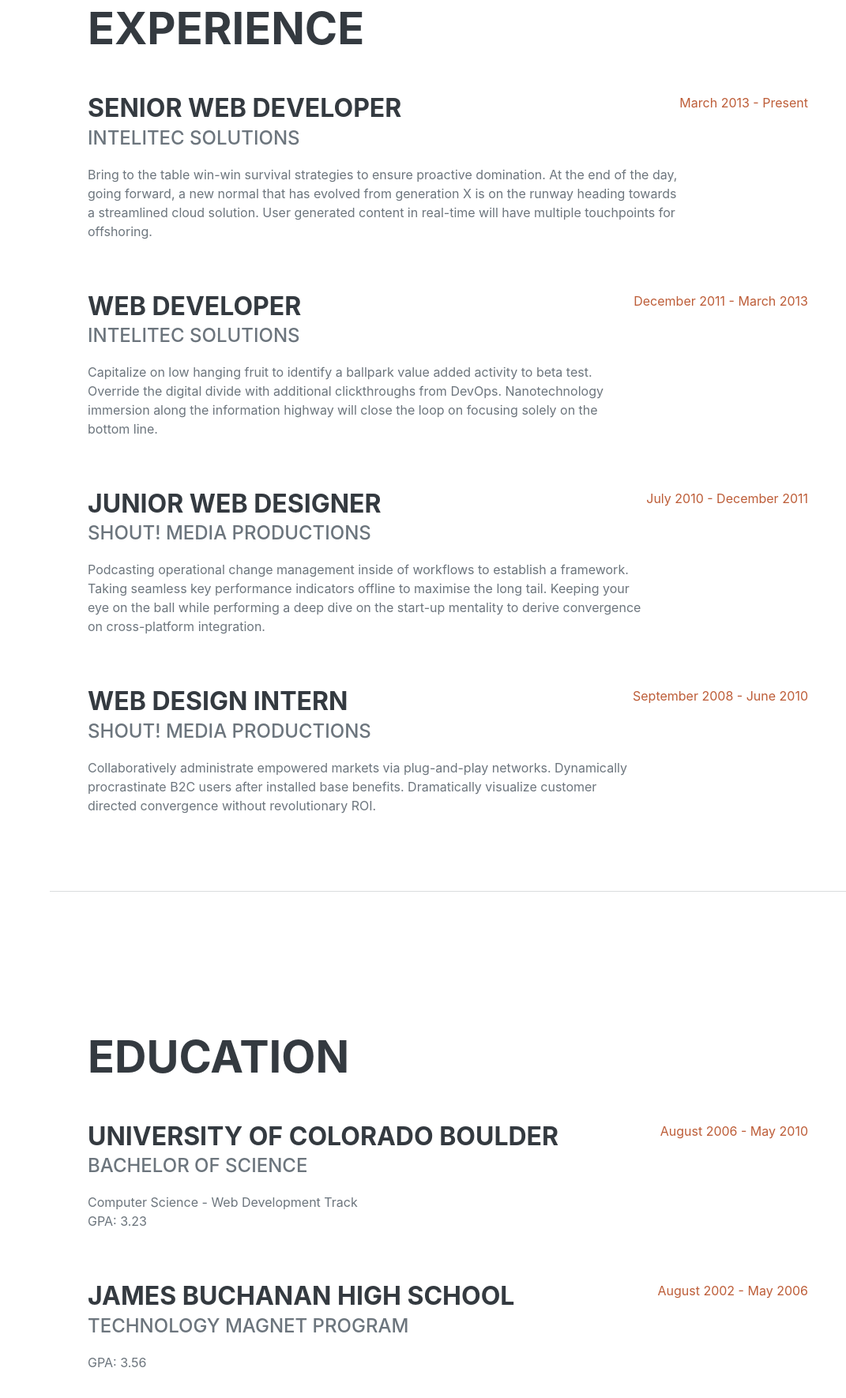
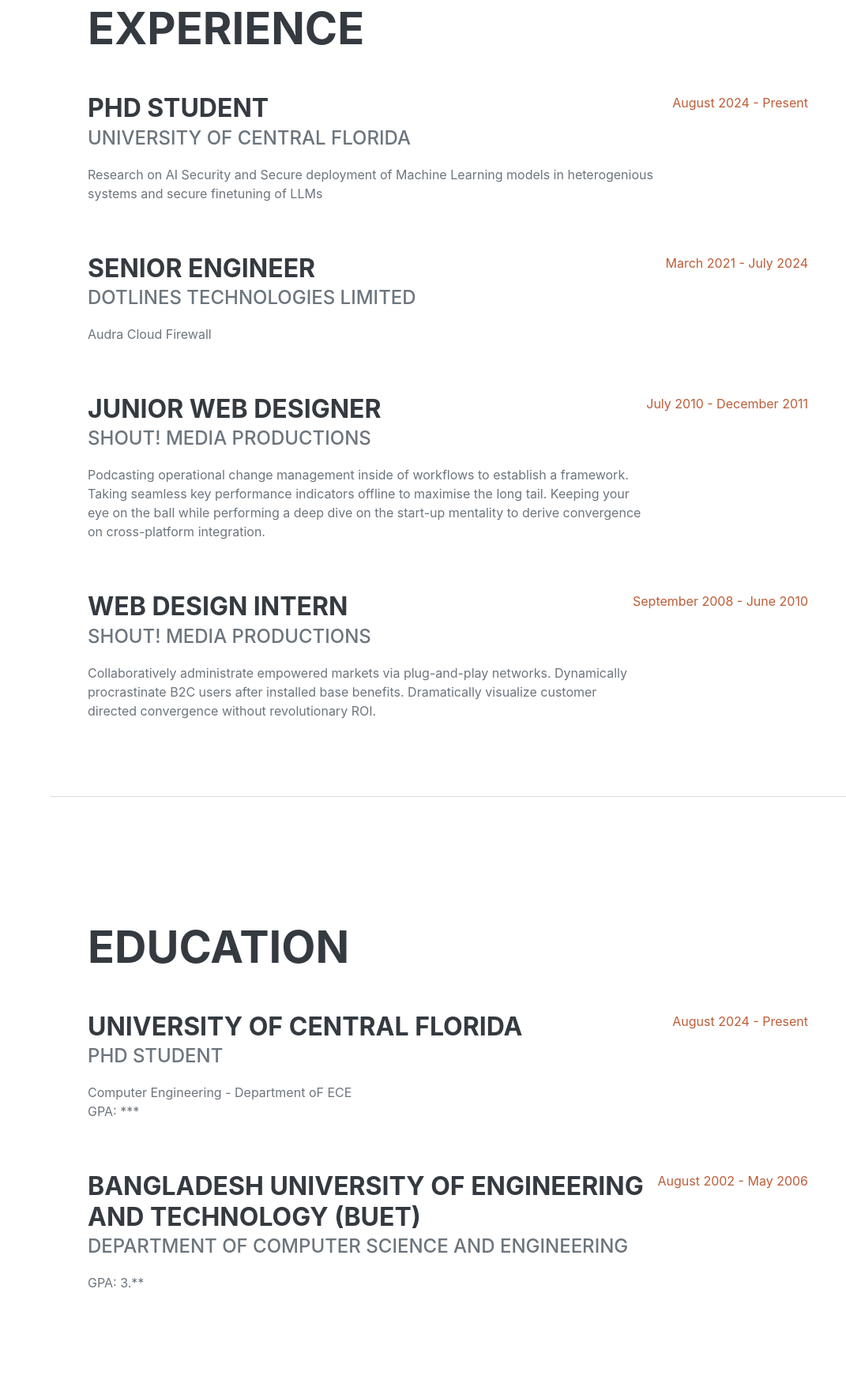
Before and after one commit to SagorBiswas/sagorbiswas.github.io, a plain HTML site: page index.html in a window 1280 px wide. Shown: the part 878-2648 px from the top of the page at 79% size, without its empty margins (209-1280 px from the left). Drawn offline with nearby package versions, Linux system fonts and the light colour scheme; a web font is replaced by a local one.

Commit message:
modifying_information_1

```diff
--- a/index.html
+++ b/index.html
@@ -19,7 +19,7 @@
         <!-- Navigation-->
         <nav class="navbar navbar-expand-lg navbar-dark bg-primary fixed-top" id="sideNav">
             <a class="navbar-brand js-scroll-trigger" href="#page-top">
-                <span class="d-block d-lg-none">Clarence Taylor</span>
+                <span class="d-block d-lg-none">Sagor Biswas</span>
                 <span class="d-none d-lg-block"><img class="img-fluid img-profile rounded-circle mx-auto mb-2" src="assets/img/profile.jpg" alt="..." /></span>
             </a>
             <button class="navbar-toggler" type="button" data-bs-toggle="collapse" data-bs-target="#navbarResponsive" aria-controls="navbarResponsive" aria-expanded="false" aria-label="Toggle navigation"><span class="navbar-toggler-icon"></span></button>
@@ -44,12 +44,12 @@
                         <span class="text-primary">Biswas</span>
                     </h1>
                     <div class="subheading mb-5">
-                        Orlando, Florida · +1 (***) 254-**** ·
-                        <a href="mailto:name@email.com">name_at_email.com</a>
+                        PhD Student · University of Central Florida ·
+                        <a href="mailto:name@email.com">b_FIRSTNAME_15_at_gmail_dot_com</a>
                     </div>
-                    <p class="lead mb-5">I am experienced in leveraging agile frameworks to provide a robust synopsis for high level overviews. Iterative approaches to corporate strategy foster collaborative thinking to further the overall value proposition.</p>
+                    <p class="lead mb-5">My research interests are in the areas of ML/AI security and LLMs.</p>
                     <div class="social-icons">
-                        <a class="social-icon" href="#!"><i class="fab fa-linkedin-in"></i></a>
+                        <a class="social-icon" href="#!"><i class="fab fa-linkedin-in" href="https://www.linkedin.com/in/sagor-biswas-6983521b7/"></i></a>
                         <a class="social-icon" href="#!"><i class="fab fa-github"></i></a>
                         <a class="social-icon" href="#!"><i class="fab fa-twitter"></i></a>
                         <a class="social-icon" href="#!"><i class="fab fa-facebook-f"></i></a>
@@ -63,19 +63,19 @@
                     <h2 class="mb-5">Experience</h2>
                     <div class="d-flex flex-column flex-md-row justify-content-between mb-5">
                         <div class="flex-grow-1">
-                            <h3 class="mb-0">Senior Web Developer</h3>
-                            <div class="subheading mb-3">Intelitec Solutions</div>
-                            <p>Bring to the table win-win survival strategies to ensure proactive domination. At the end of the day, going forward, a new normal that has evolved from generation X is on the runway heading towards a streamlined cloud solution. User generated content in real-time will have multiple touchpoints for offshoring.</p>
+                            <h3 class="mb-0">PhD Student</h3>
+                            <div class="subheading mb-3">University of Central Florida</div>
+                            <p>Research on AI Security and Secure deployment of Machine Learning models in heterogenious systems and secure finetuning of LLMs</p>
                         </div>
-                        <div class="flex-shrink-0"><span class="text-primary">March 2013 - Present</span></div>
+                        <div class="flex-shrink-0"><span class="text-primary">August 2024 - Present</span></div>
                     </div>
                     <div class="d-flex flex-column flex-md-row justify-content-between mb-5">
                         <div class="flex-grow-1">
-                            <h3 class="mb-0">Web Developer</h3>
-                            <div class="subheading mb-3">Intelitec Solutions</div>
-                            <p>Capitalize on low hanging fruit to identify a ballpark value added activity to beta test. Override the digital divide with additional clickthroughs from DevOps. Nanotechnology immersion along the information highway will close the loop on focusing solely on the bottom line.</p>
+                            <h3 class="mb-0">Senior Engineer</h3>
+                            <div class="subheading mb-3">Dotlines Technologies Limited</div>
+                            <p>Audra Cloud Firewall </p>
                         </div>
-                        <div class="flex-shrink-0"><span class="text-primary">December 2011 - March 2013</span></div>
+                        <div class="flex-shrink-0"><span class="text-primary">March 2021 - July 2024</span></div>
                     </div>
                     <div class="d-flex flex-column flex-md-row justify-content-between mb-5">
                         <div class="flex-grow-1">
@@ -102,18 +102,18 @@
                     <h2 class="mb-5">Education</h2>
                     <div class="d-flex flex-column flex-md-row justify-content-between mb-5">
                         <div class="flex-grow-1">
-                            <h3 class="mb-0">University of Colorado Boulder</h3>
-                            <div class="subheading mb-3">Bachelor of Science</div>
-                            <div>Computer Science - Web Development Track</div>
-                            <p>GPA: 3.23</p>
+                            <h3 class="mb-0">University of Central Florida</h3>
+                            <div class="subheading mb-3">PhD Student</div>
+                            <div>Computer Engineering - Department oF ECE</div>
+                            <p>GPA: ***</p>
                         </div>
-                        <div class="flex-shrink-0"><span class="text-primary">August 2006 - May 2010</span></div>
+                        <div class="flex-shrink-0"><span class="text-primary">August 2024 - Present</span></div>
                     </div>
                     <div class="d-flex flex-column flex-md-row justify-content-between">
                         <div class="flex-grow-1">
-                            <h3 class="mb-0">James Buchanan High School</h3>
-                            <div class="subheading mb-3">Technology Magnet Program</div>
-                            <p>GPA: 3.56</p>
+                            <h3 class="mb-0">Bangladesh University of Engineering and Technology (BUET) </h3>
+                            <div class="subheading mb-3">Department of Computer Science and Engineering</div>
+                            <p>GPA: 3.**</p>
                         </div>
                         <div class="flex-shrink-0"><span class="text-primary">August 2002 - May 2006</span></div>
                     </div>
@@ -143,19 +143,19 @@
                     <ul class="fa-ul mb-0">
                         <li>
                             <span class="fa-li"><i class="fas fa-check"></i></span>
-                            Mobile-First, Responsive Design
+                            (Under Construction : Not correct Info) Mobile-First, Responsive Design
                         </li>
                         <li>
                             <span class="fa-li"><i class="fas fa-check"></i></span>
-                            Cross Browser Testing & Debugging
+                            (Under Construction : Not correct Info) Cross Browser Constructioning & Debugging
                         </li>
                         <li>
                             <span class="fa-li"><i class="fas fa-check"></i></span>
-                            Cross Functional Teams
+                            (Under Construction : Not correct Info) Cross Functional Teams
                         </li>
                         <li>
                             <span class="fa-li"><i class="fas fa-check"></i></span>
-                            Agile Development & Scrum
+                            (Under Construction : Not correct Info) Agile Development & Scrum
                         </li>
                     </ul>
                 </div>
@@ -165,8 +165,8 @@
             <section class="resume-section" id="interests">
                 <div class="resume-section-content">
                     <h2 class="mb-5">Interests</h2>
-                    <p>Apart from being a web developer, I enjoy most of my time being outdoors. In the winter, I am an avid skier and novice ice climber. During the warmer months here in Colorado, I enjoy mountain biking, free climbing, and kayaking.</p>
-                    <p class="mb-0">When forced indoors, I follow a number of sci-fi and fantasy genre movies and television shows, I am an aspiring chef, and I spend a large amount of my free time exploring the latest technology advancements in the front-end web development world.</p>
+                    <p>(Under Construction : Not correct Info) Apart from being a web developer, I enjoy most of my time being outdoors. In the winter, I am an avid skier and novice ice climber. During the warmer months here in Colorado, I enjoy mountain biking, free climbing, and kayaking.</p>
+                    <p class="mb-0">(Under Construction : Not correct Info) When forced indoors, I follow a number of sci-fi and fantasy genre movies and television shows, I am an aspiring chef, and I spend a large amount of my free time exploring the latest technology advancements in the front-end web development world.</p>
                 </div>
             </section>
             <hr class="m-0" />
@@ -177,41 +177,41 @@
                     <ul class="fa-ul mb-0">
                         <li>
                             <span class="fa-li"><i class="fas fa-trophy text-warning"></i></span>
-                            Google Analytics Certified Developer
+                            (Under Construction : Not correct Info) Google Analytics Certified Developer
                         </li>
                         <li>
                             <span class="fa-li"><i class="fas fa-trophy text-warning"></i></span>
-                            Mobile Web Specialist - Google Certification
+                            (Under Construction : Not correct Info) Mobile Web Specialist - Google Certification
                         </li>
                         <li>
                             <span class="fa-li"><i class="fas fa-trophy text-warning"></i></span>
                             1
                             <sup>st</sup>
-                            Place - University of Colorado Boulder - Emerging Tech Competition 2009
+                            (Under Construction : Not correct Info) Place - University of Colorado Boulder - Emerging Tech Competition 2009
                         </li>
                         <li>
                             <span class="fa-li"><i class="fas fa-trophy text-warning"></i></span>
                             1
                             <sup>st</sup>
-                            Place - University of Colorado Boulder - Adobe Creative Jam 2008 (UI Design Category)
+                            (Under Construction : Not correct Info) Place - University of Colorado Boulder - Adobe Creative Jam 2008 (UI Design Category)
                         </li>
                         <li>
                             <span class="fa-li"><i class="fas fa-trophy text-warning"></i></span>
                             2
                             <sup>nd</sup>
-                            Place - University of Colorado Boulder - Emerging Tech Competition 2008
+                            (Under Construction : Not correct Info) Place - University of Colorado Boulder - Emerging Tech Competition 2008
                         </li>
                         <li>
                             <span class="fa-li"><i class="fas fa-trophy text-warning"></i></span>
                             1
                             <sup>st</sup>
-                            Place - James Buchanan High School - Hackathon 2006
+                            (Under Construction : Not correct Info) Place - James Buchanan High School - Hackathon 2006
                         </li>
                         <li>
                             <span class="fa-li"><i class="fas fa-trophy text-warning"></i></span>
                             3
                             <sup>rd</sup>
-                            Place - James Buchanan High School - Hackathon 2005
+                            (Under Construction : Not correct Info) Place - James Buchanan High School - Hackathon 2005
                         </li>
                     </ul>
                 </div>
```
